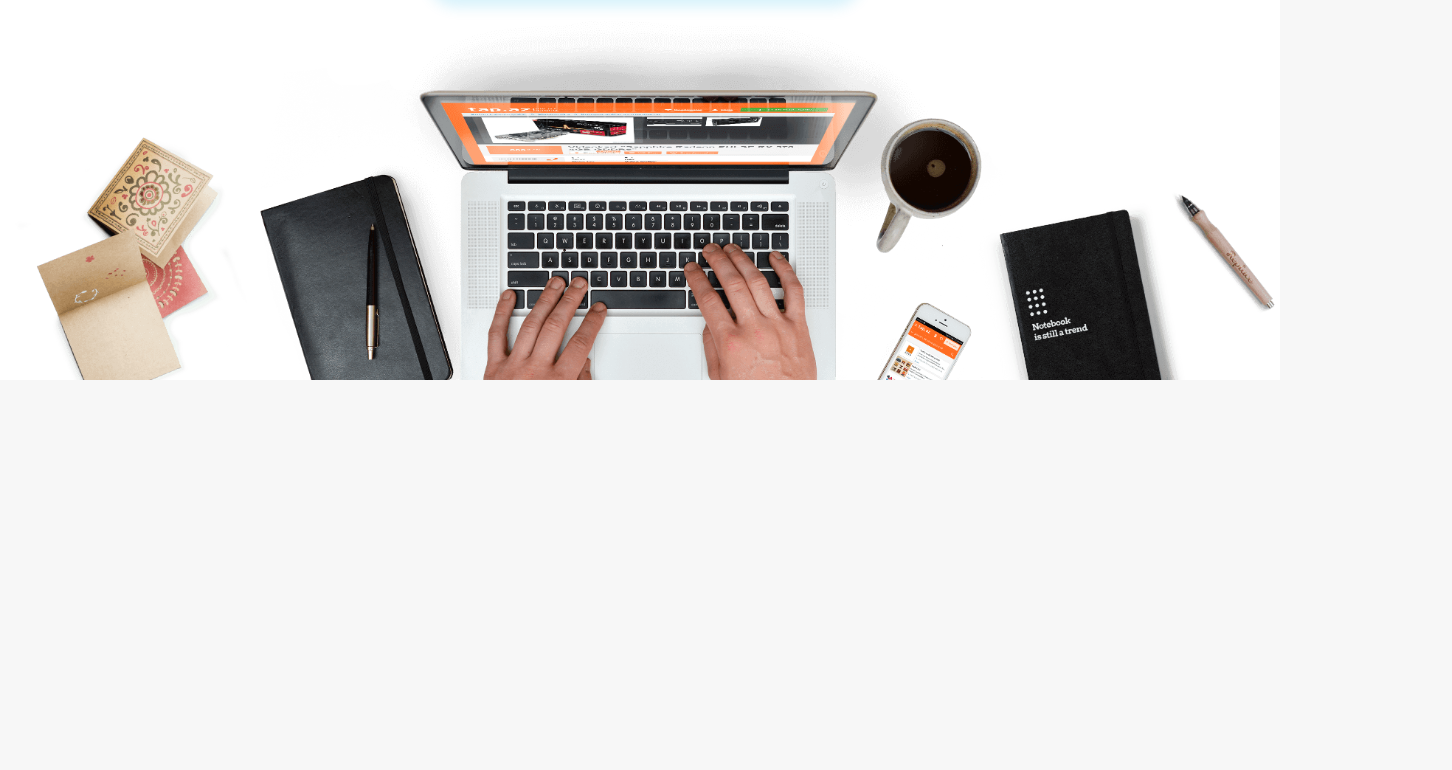
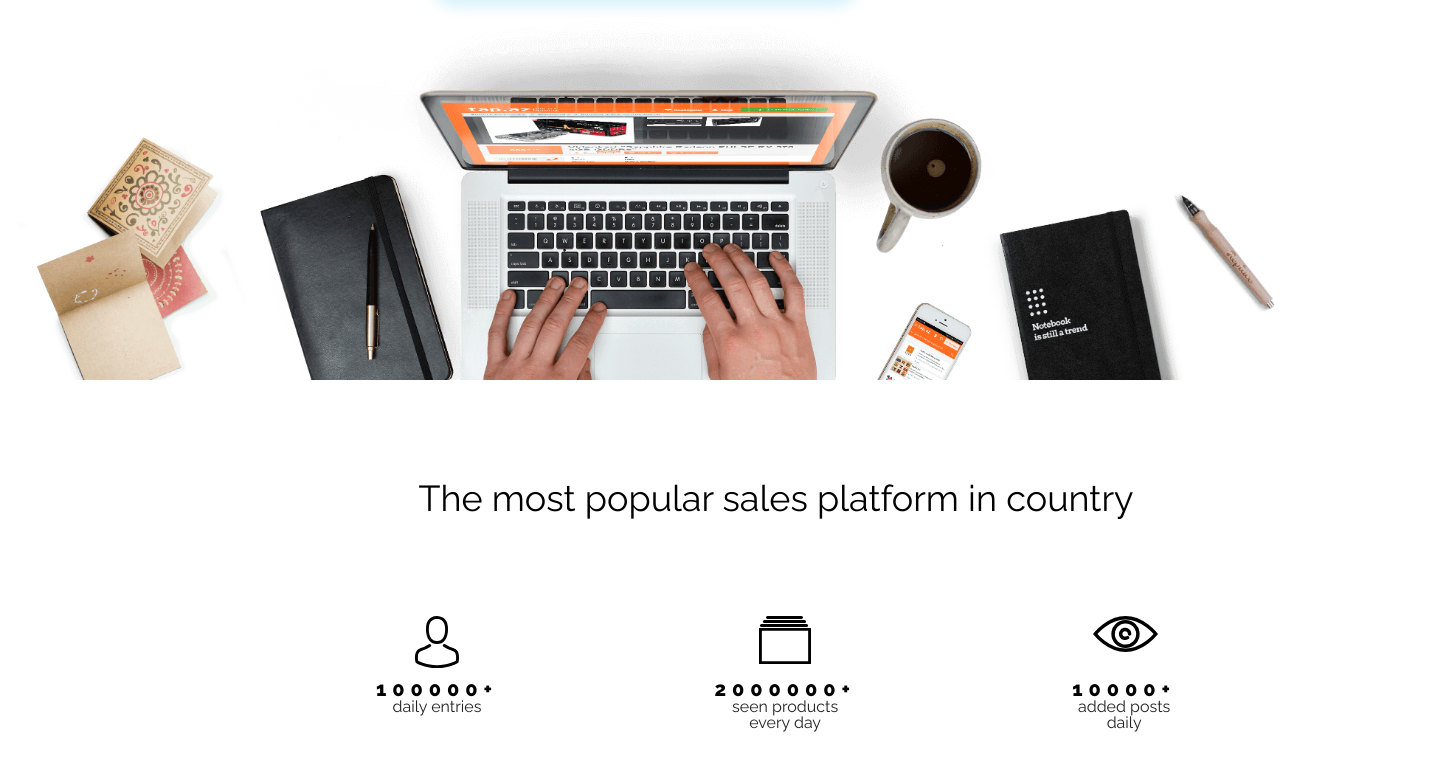
Before and after one commit to SzymonSzmydt/BestShop_Warsztat, a plain HTML site: page index.html in a window 1280 px wide. Shown: the part 386-1156 px from the top of the page, 1452 px wide, since content can reach past the window. Before the commit the page ends 800 px from the top, so only its background shows below. Drawn offline with nearby package versions, Linux system fonts and the light colour scheme.

Commit message:
Adding statistic section first elements

```diff
--- a/css/style.css
+++ b/css/style.css
@@ -14,10 +14,6 @@
 
 * {
     box-sizing: border-box;
-}
-
-body {
-    background-color: var(--color-light-gray);
 }
 
 a {
@@ -37,7 +33,6 @@ header {
     width: 100%;
     height: 70px;
     position: relative;
-    background: var(--color-white);
     box-shadow: 0 3px 6px rgba(0, 0, 0, 0.16);
 }
 
@@ -94,7 +89,6 @@ header {
     display: flex;
     flex-direction: column;
     align-items: center;
-    background-color: var(--color-white);
 }
 
 .opening_section_content {
@@ -136,3 +130,48 @@ header {
     width: 100%;
     height: auto;
 }
+
+/*
+    SECTION STATISTICS
+ */
+
+.statistics {
+    margin: 100px;
+}
+
+h2 {
+    font-size: 2.25rem;
+    font-family: var(--font-raleway);
+    color: var(--color-black);
+    text-align: center;
+}
+
+.stats_container {
+    margin: 100px auto 120px;
+    max-width: 800px;
+    display: flex;
+    justify-content: space-between;
+}
+
+.stats_single {
+    display: flex;
+    flex-direction: column;
+    justify-content: flex-start;
+    align-items: center;
+    text-align: center;
+    font-family: var(--font-raleway);
+    max-width: 160px;
+}
+
+.statistics_circle {
+    width: 63px;
+    height: 63px;
+}
+
+.statistics_value {
+    font-weight: 800;
+    font-family: var(--font-raleway);
+    font-size: 1.25rem;
+    letter-spacing: 5.96px;
+    color: var(--color-black);
+}
--- a/index.html
+++ b/index.html
@@ -14,7 +14,7 @@
 </head>
 <body>
 
-    <header>
+    <header>    <!- START HEADER SECTION -->
         <nav class="header_navigation container">
         <span class="navigation_logo"><a href="#">BestShop</a></span>
             <ul class="header_nav_ul">
@@ -24,8 +24,9 @@
                 <li class="header_nav_li"><a href="#" class="nav_link">contact</a></li>
             </ul>
         </nav>
-    </header>
-    <section class="opening_section">
+    </header>   <!- END HEADER SECTION -->
+
+    <section class="opening_section">           <!- START OPENING SECTION -->
         <div class="opening_section_content">
             <h1 class="opening_section_header">Sell More</h1>
             <p class="opening_section_text">
@@ -34,8 +35,40 @@
             <a href="#" class="btn btn_large">Open your shop</a>
             <img src="assets/Background.png" alt="computer" class="opening_image">
         </div>
+    </section>       <!- END OPENING SECTION -->
 
-    </section>
+    <section class="statistics">    <!- START STATISTICS SECTION -->
+        <div class="container">
+            <div class="stat_top_text">
+                <h2>The most popular sales platform in country</h2>
+            </div>
+
+            <div class="stats_container">
+                <div class="stats_single">
+                    <div class="statistics_circle">
+                        <img src="assets/Person.svg" alt="person" class="statistics_img"/>
+                    </div>
+                    <div class="statistics_value">100000+</div>
+                    <div class="statistics_description">daily entries</div>
+                </div>
+                <div class="stats_single">
+                    <div class="statistics_circle">
+                        <img src="assets/Catalog.svg" alt="person" class="statistics_img"/>
+                    </div>
+                    <div class="statistics_value">2000000+</div>
+                    <div class="statistics_description">seen products<br>every day</div>
+                </div>
+                <div class="stats_single">
+                    <div class="statistics_circle">
+                        <img src="assets/Eye.svg" alt="person" class="statistics_img"/>
+                    </div>
+                    <div class="statistics_value">10000+</div>
+                    <div class="statistics_description">added posts<br>daily</div>
+                </div>
+            </div>
+        </div>
+
+    </section>      <!- END STATISTICS SECTION -->
 
 </body>
 </html>
```
